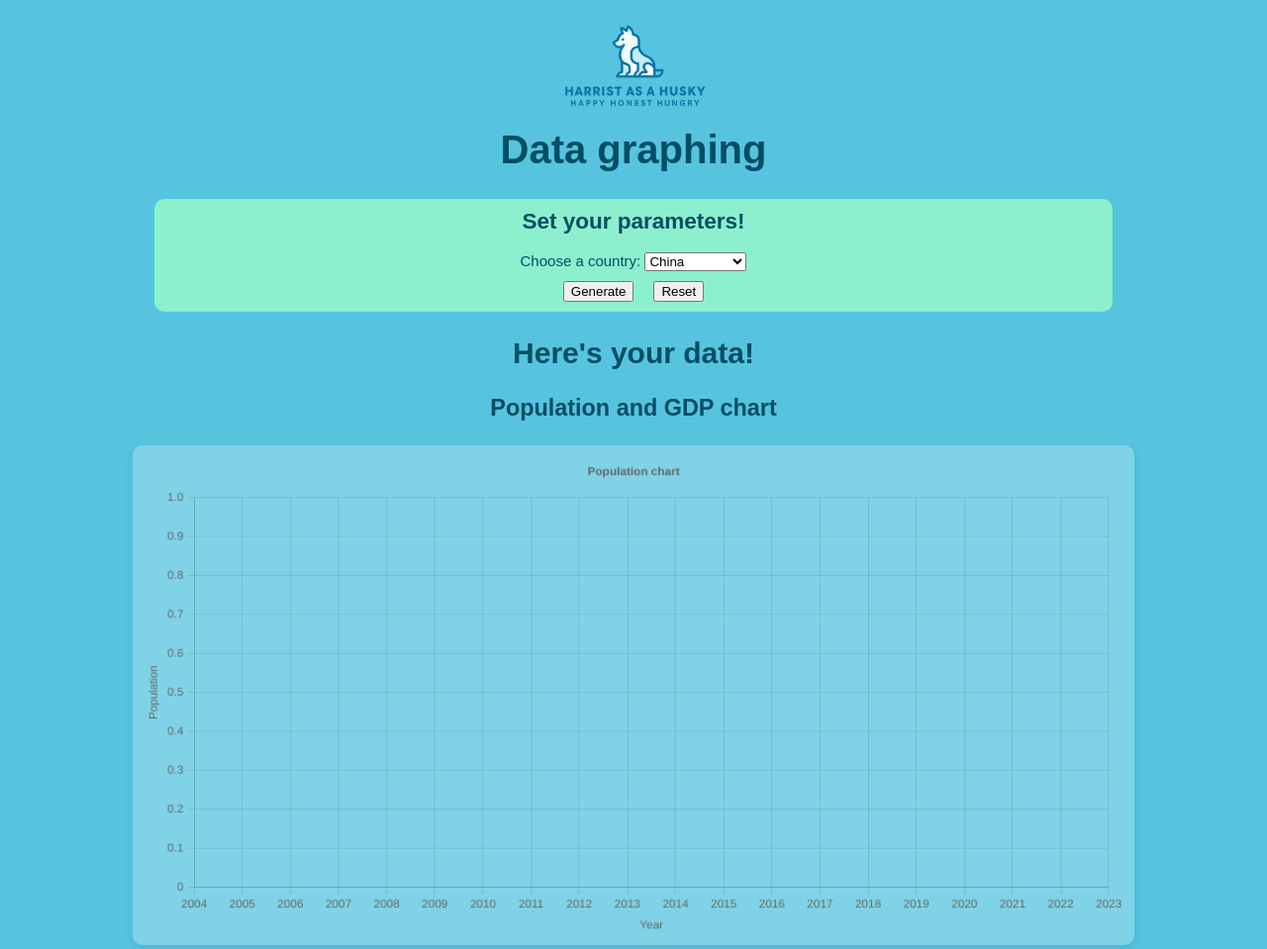
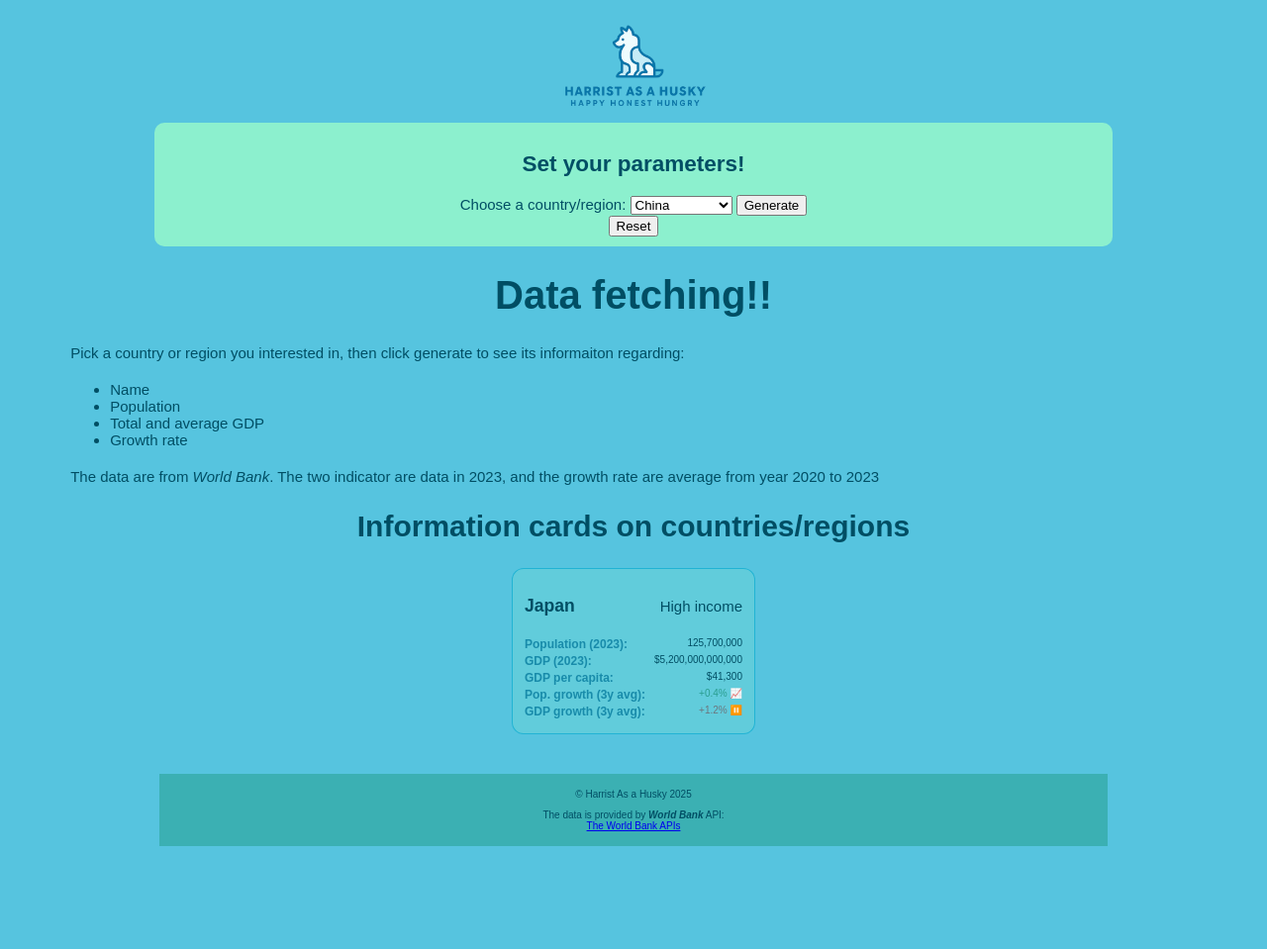
Before and after one commit to harrist-950501/worldbank-data, a plain HTML site: page index.html in a window 1280 px wide. Shown: the top 959 px of the page at 99% size. After the commit the page ends 863 px from the top, so only its background shows below. Drawn offline with nearby package versions, Linux system fonts and the light colour scheme.

Commit message:
chartJs test1

```diff
--- a/index.html
+++ b/index.html
@@ -3,11 +3,23 @@
   Name: Harry Cheng
   Date: 10/28/2025
   Section: CSE 154 AA
+
+  This is the html file for the the data graphing tool.
+  Header:
+    Author logo
+    data graphing controller to select country
+    chart-generate and chart-reset buttons
+    hidden reminding text
+  Main:
+    hidden error page and two chart: GDP and Population
+  Footer:
+    Author©
+    Data source
 -->
 <html lang="en">
   <head>
     <meta charset="utf-8">
-    <title>Data graphing</title>
+    <title>Data fetching</title>
     <link rel="stylesheet" href="styles.css">
     <script src="https://cdn.jsdelivr.net/npm/chart.js"></script>
     <script src="index.js"></script>
@@ -15,13 +27,10 @@
   <body>
     <header>
       <img id="logo" src="logo.png" alt="A logo of a husky with author's name and slogen">
-    </header>
-    <main>
-      <h1>Data graphing</h1>
-      <section id="info-form">
+      <section id="controller">
         <h2>Set your parameters!</h2>
         <form>
-          <label for="country-select">Choose a country:</label>
+          <label for="country-select">Choose a country/region:</label>
           <select id="country-select">
             <option value="CN">China</option>
             <option value="US">United States</option>
@@ -32,30 +41,59 @@
             <option value="BR">Brazil</option>
             <option value="other">Other...</option>
           </select>
-          <!-- <br>
-          <label for="indicator">Choose a indicator:</label>
-          <select id="indicator">
-            <option value="SP.POP.TOTL">Population</option>
-            <option value="NY.GDP.MKTP.CD">GDP</option>
-          </select>
-          <br> -->
           <p class="hidden remind">Graping maximum reach!! Please reset</p>
-          <section id="btn-container">
-            <button id="generate-btn">Generate</button>
-            <button id="reset-btn">Reset</button>
-          </section>
+            <button>Generate</button>
         </form>
+        <button id="reset-btn">Reset</button>
       </section>
-      <h2>Here's your data!</h2>
-        <h3 id="error-page" class="hidden remind">
-          Opps! The country has no record.
-        </h3>
-      <h3>Population and GDP chart</h3>
-      <section id="chart-board">
-        <canvas id="population-chart">
-        </canvas>
-        <canvas id="gdp-chart">
-        </canvas>
+    </header>
+    <main>
+      <h1>Data fetching!!</h1>
+      <section>
+        <p>
+          Pick a country or region you interested in, then click generate to see its informaiton
+          regarding:
+        </p>
+        <ul>
+          <li>Name</li>
+          <li>Population</li>
+          <li>Total and average GDP</li>
+          <li>Growth rate</li>
+        </ul>
+        <p>
+          The data are from <em>World Bank</em>. The two indicator are data in 2023, and the
+          growth rate are average from year 2020 to 2023
+        </p>
+      </section>
+      <h2>Information cards on countries/regions</h2>
+      <h3 id="error-page" class="hidden remind"> Opps! The country has no record.</h3>
+      <section id="country-card-board">
+        <article class="country-card income-high">
+          <header>
+            <h3>Japan</h3>
+            <p">High income</p>
+          </header>
+          <p class="card-row">
+            <span class="label">Population (2023):</span>
+            <span class="value">125,700,000</span>
+          </p>
+          <p class="card-row">
+            <span class="label">GDP (2023):</span>
+            <span class="value">$5,200,000,000,000</span>
+          </p>
+          <p class="card-row">
+            <span class="label">GDP per capita:</span>
+            <span class="value">$41,300</span>
+          </p>
+          <p class="card-row growth">
+            <span class="label">Pop. growth (3y avg):</span>
+            <span class="value positive">+0.4% 📈</span>
+          </p>
+          <p class="card-row growth">
+            <span class="label">GDP growth (3y avg):</span>
+            <span class="value neutral">+1.2% ⏸️</span>
+          </p>
+        </article>
       </section>
     </main>
     <footer>
--- a/index.js
+++ b/index.js
@@ -2,7 +2,7 @@
  * Name: Harry Cheng
  * Date: 10/28/2025
  * Section: CSE 154 AA
- * This is the JS file for the index.html.
+ * This is the JS file that runs the data graphing tool.
  * It has the following features:
  *   sets up two line charts (Population and GDP) from the World Bank API
  *   allows users to choose a country to fetch data for
@@ -13,37 +13,29 @@
  */
 
 "use strict";
-(function (){
+(function() {
   const BASE_URL = "https://api.worldbank.org/v2";
 
   // Date for world bank data search
-  const START_YEAR = 2004;
-  const END_YEAR = 2023;
+  const YEAR_START = 2020;
+  const YEAR_END = 2023;
 
   // Indicator code for world bank data search
   const POPULATION_INDICATOR = "SP.POP.TOTL";
   const GDP_INDICATOR = "NY.GDP.MKTP.CD";
-
-  // The two chart
-  let popChart;
-  let gdpChart;
-
-  // Colors for line, maximum is 5 lines
-  const COLORS = ["#00A6CF", "#6A4C93", "#E76F51", "#2A9D8F", "#F4A261",
-    "#264653", "#D62828"];
-  let colorIndex = 0;
+  const AVERAGE_POPULATION_INDICATOR = "SP.POP.GROW";
+  const AVERAGE_GDP_INDICATOR = "NY.GDP.MKTP.KD.ZG";
 
   window.addEventListener("load", init);
 
   function init() {
-    chartSetUp();
-    id("generate-btn").addEventListener("click", eventObject => {
+    qs("#controller form").addEventListener("submit", eventObject => {
       eventObject.preventDefault();
-      chartDataFetch();
+      countryDataFetch();
     });
     id("reset-btn").addEventListener("click", eventObject => {
       eventObject.preventDefault();
-      resetBoard();
+      id("country-card-board").innerHTML = "";
     });
     id("country-select").addEventListener("change", isOtherSelected);
   }
@@ -51,54 +43,8 @@
   function isOtherSelected() {
     if (this.value === "other") {
       this.removeChild(this.lastElementChild);
-      countryFetch();
+      countrySelectFetch();
     }
-  }
-
-  function resetBoard() {
-    popChart.data.datasets = [];
-    popChart.update();
-
-    gdpChart.data.datasets = [];
-    gdpChart.update();
-
-    let genBtn = id("generate-btn");
-    if (genBtn.disabled) {
-      id("generate-btn").disabled = false;
-      qs("#info-form p").classList.add("hidden");
-      colorIndex = 0;
-    }
-
-  }
-
-  function chartSetUp() {
-    let years = Array.from({ length: END_YEAR - START_YEAR + 1}, (_, i) => START_YEAR + i);
-
-    let popCanvas = id("population-chart");
-    popChart = new Chart(popCanvas, {
-      type: "line",
-      data: { labels: years, datasets: []},
-      options: {
-        scales: {
-          x: {title: {display: true, text: "Year"}},
-          y: {title: {display: true, text: "Population"}}
-        },
-        plugins: {title: {display: true, text: "Population chart" }}
-      }
-    });
-
-    let gdpCanvas = id("gdp-chart");
-    gdpChart = new Chart(gdpCanvas, {
-      type: "line",
-      data: {labels: years, datasets: []},
-      options: {
-        scales: {
-          x: {title: {display: true, text: "Year"}},
-          y: {title: {display: true, text: "GDP (current US$)"}}
-        },
-        plugins: {title: {display: true, text: "GDP chart" }}
-      }
-    });
   }
 
   function apiFetch(url, handler) {
@@ -114,14 +60,15 @@
     id("error-page").classList.add("hidden");
   }
 
-  function errorHandler(error) {
+  function errorHandler() {
     id("error-page").classList.remove("hidden");
   }
 
-  function countryFetch() {
+  function countrySelectFetch() {
     let url = BASE_URL + "/country?format=json&per_page=400";
     apiFetch(url, countrySelectFill);
   }
+
   function countrySelectFill(countries) {
     let select = id("country-select");
     let existOption = new Set();
@@ -143,58 +90,38 @@
 
   }
 
-  function chartDataFetch() {
+  function countryDataFetch() {
     let country = id("country-select").value;
 
+    let countryUrl = BASE_URL + "/" + country + "?format=json";
     let popUrl = BASE_URL +
       "/country/" + country +
       "/indicator/" + POPULATION_INDICATOR +
-      "?date=" + START_YEAR + ":" + END_YEAR +
+      "?date=" + YEAR_END +
       "&format=json";
     let gdpUrl = BASE_URL +
       "/country/" + country +
       "/indicator/" + GDP_INDICATOR +
-      "?date=" + START_YEAR + ":" + END_YEAR +
+      "?date=" + YEAR_END +
+      "&format=json";
+    let avgPopUrl = BASE_URL +
+      "/country/" + country +
+      "/indicator/" + AVERAGE_POPULATION_INDICATOR +
+      "?date=" + YEAR_START + ":" + YEAR_END +
+      "&format=json";
+    let avgGdpUrl = BASE_URL +
+      "/country/" + country +
+      "/indicator/" + AVERAGE_GDP_INDICATOR +
+      "?date=" + YEAR_START + ":" + YEAR_END +
       "&format=json";
 
-    let color = (COLORS[colorIndex]);
-    colorIndex++;
+      Promise.all()
+      makeCountryCard();
 
-    apiFetch(popUrl, data => updateChart(popChart, data, color));
-    apiFetch(gdpUrl, data => updateChart(gdpChart, data, color));
-  }
-
-  function updateChart(chart, data, color) {
-    let rows = data[1];
-    const countryName = rows[0].country.value;
-    let values = rows.map(row => row.value).reverse();
-
-    let lineExist = chart.data.datasets.find(dataset => dataset.label === countryName);
-
-    if (!lineExist) {
-      chart.data.datasets.push({
-        label: countryName,
-        data: values,
-        borderColor: color,
-        backgroundColor: color + "33", // 半透明背景
-        borderWidth: 2,
-        tension: 0.3,
-        pointRadius: 3,
-        pointHoverRadius: 5,
-        pointHoverBackgroundColor: "#FFFFFF"
-      });
-    }
-
-    chart.update();
-
-    isChartLineOver(chart.data.datasets.length);
-  }
-
-  function isChartLineOver(length) {
-    if (length === COLORS.length) {
-      id("generate-btn").disabled = true;
-      qs("#info-form p").classList.remove("hidden");
-    }
+    apiFetch(popUrl, data => updateChart(data, color));
+    apiFetch(gdpUrl, data => updateChart(data, color));
+    apiFetch(avgPopUrl, data => updateChart(data, color));
+    apiFetch(avgGdpUrl, data => updateChart(data, color));
   }
 
   /**
--- a/package.json
+++ /dev/null
@@ -1,5 +0,0 @@
-{
-  "dependencies": {
-    "chart.js": "^4.5.1"
-  }
-}
--- a/styles.css
+++ b/styles.css
@@ -3,8 +3,8 @@
   Date: 10/28/2025
   Section: CSE 154 AA
 
-  This is the css file links to index.html. It applies a nature theme, so most of the color are
-  mix of greenand blue, to better fit the logo of a blue husky.
+  This is the css file links to index.html, the data graphing page. It applies a blue theme, so
+  most of the color are derive from blue, expcept from the header and.the lines in two charts.
 */
 
 body {
@@ -17,12 +17,16 @@ body {
   color: #004E64;
 }
 
-h1 {
-  margin-top: 5px;
+main {
+  text-align: center;
+  width: 90%;
+  margin-left: auto;
+  margin-right: auto;
 }
 
-main {
-  text-align: center;
+main p, li{
+  font-size: 15px;
+  text-align: left;
 }
 
 footer {
@@ -62,6 +66,74 @@ canvas {
   margin: 6px 0;
 }
 
+.country-card {
+  background: rgba(255, 255, 255, 0.78);
+  border: 1.5px solid rgba(0, 78, 100, 0.35);
+  border-radius: 12px;
+  min-width: 220px;
+  max-width: 260px;
+  padding: 10px 12px 12px;
+  text-align: left;
+  font-size: 15px;
+}
+
+.country-card header, .card-row {
+  display: flex;
+  justify-content: space-between;
+}
+.country-card header {
+  align-items: baseline;
+}
+
+header p {
+  font-size: 14px;
+}
+
+.country-card p {
+  font-size: 10px;
+}
+
+.card-row {
+  margin: 3px 0;
+}
+
+.label {
+  color: #188baa;
+  font-weight: 600;
+  font-size: 12px;
+}
+
+.positive {
+  color: #2A9D8F;
+}
+.negative {
+  color: #D62828;
+}
+.neutral {
+  color: #6c757d;
+}
+
+/* income-based coloring (optional) */
+.income-high {
+  border-color: rgba(0, 166, 207, 0.65);
+  background: rgba(159, 255, 202, 0.15);
+}
+
+.income-upper {
+  border-color: rgba(42, 157, 143, 0.6);
+  background: rgba(42, 157, 143, 0.08);
+}
+
+.income-lower {
+  border-color: rgba(244, 162, 97, 0.7);
+  background: rgba(244, 162, 97, 0.08);
+}
+
+.income-low {
+  border-color: rgba(198, 198, 198, 0.7);
+  background: rgba(255, 255, 255, 0.35);
+}
+
 #logo {
   object-fit: cover;
   height: 100px;
@@ -72,7 +144,7 @@ canvas {
   margin-top: 3vh;
 }
 
-#info-form {
+#controller {
   background-color: #9fffcabd;
   border-radius: 10px;
   padding: 10px;
@@ -80,25 +152,15 @@ canvas {
   margin-left: auto;
   margin-right: auto;
   font-size: 0.75em;
+  display: flex;
+  flex-direction: column;
+  align-items: center;
 }
 
-#info-form h2 {
-  margin-top: 0px;
+#country-card-board {
+  display: flex;
+  flex-wrap: wrap;
+  gap: 14px;
+  justify-content: center;
+  margin-top: 14px;
 }
-
-#btn-container {
-  margin-top: 10px;
-  display: flex;
-  justify-content: center;
-  gap: 20px;
-}
-
-#chart-board {
-  width: 80%;
-  margin-left: auto;
-  margin-right: auto;
-}
-
-#chart-board canvas {
-  margin-top: 15px;
-}
```
Also changed, not shown: 1 other file.
